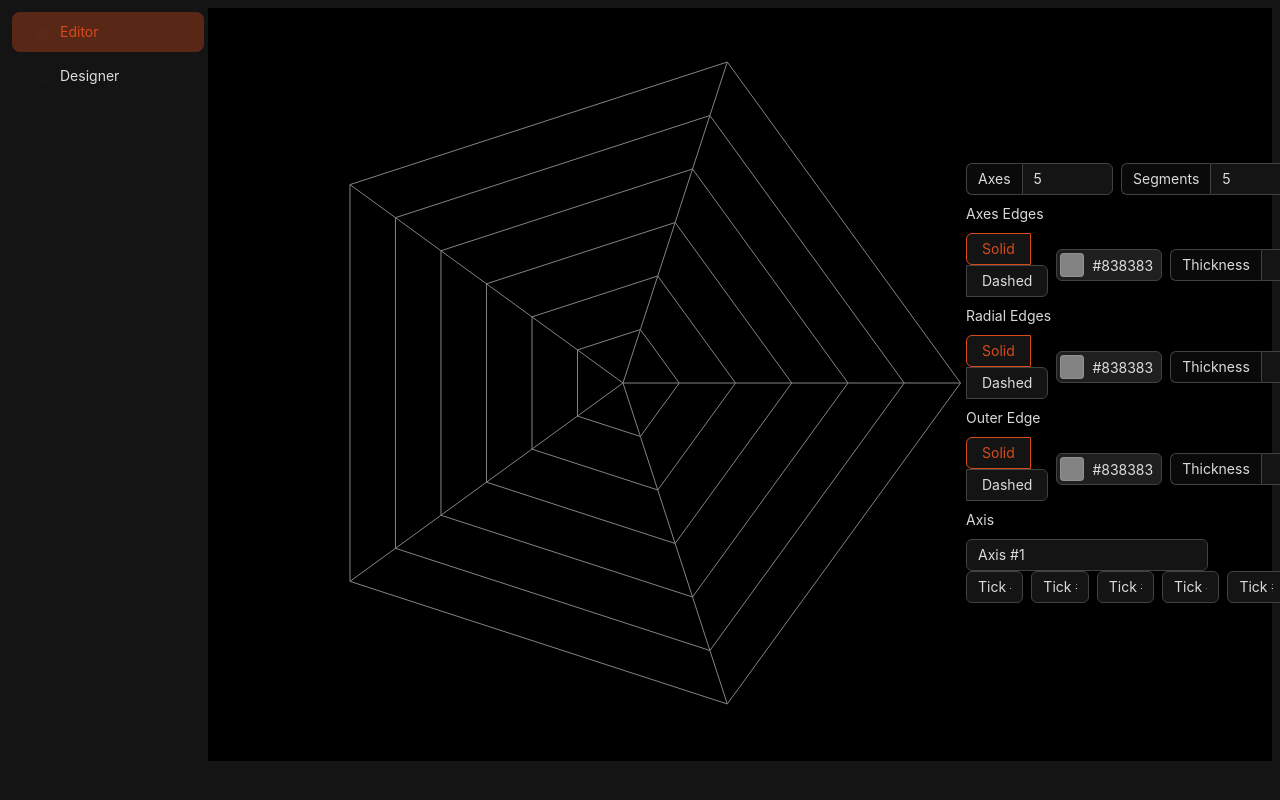
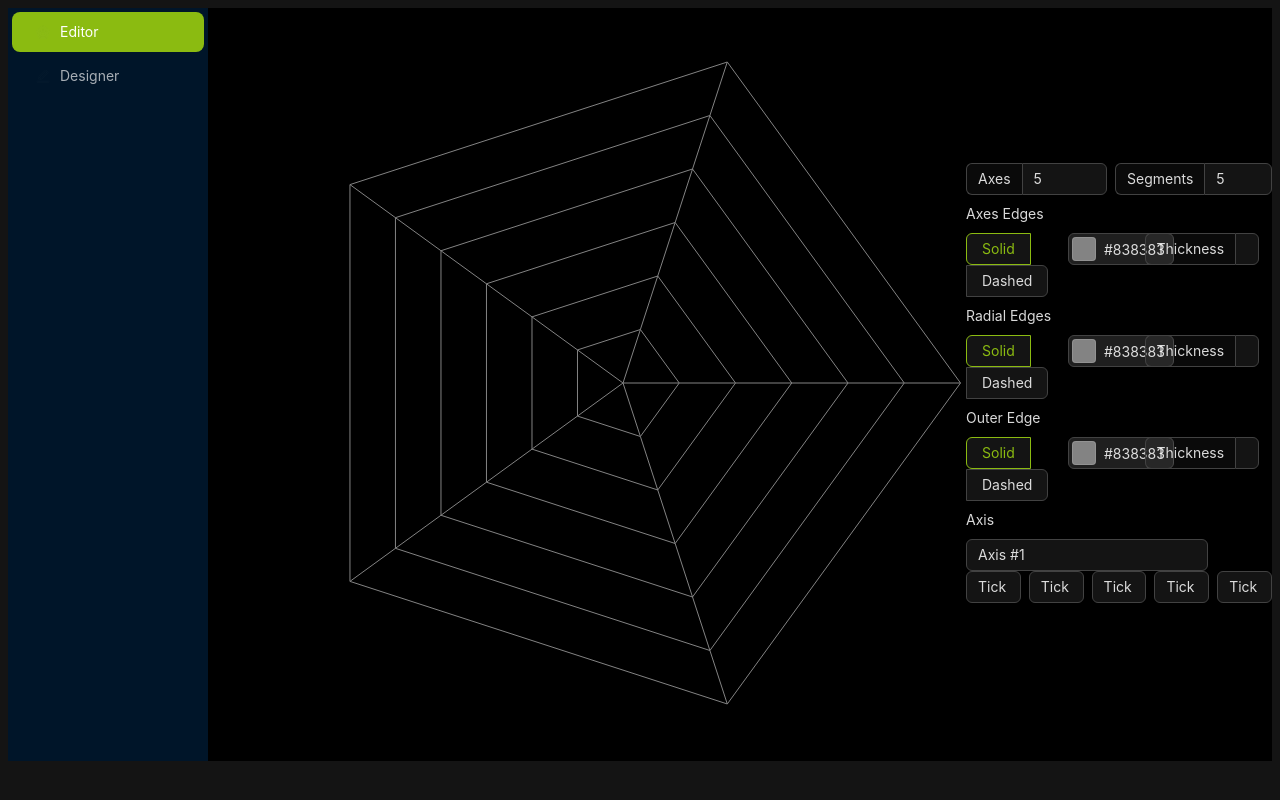
Before and after one commit to CBrather/carman-webapp, a React (Vite) app: page /editor in a window 1280 px wide. Built offline with nearby package versions, Linux system fonts and the light colour scheme.

Commit message:
fix edge style inputs wrapping to next line

```diff
--- a/src/App.tsx
+++ b/src/App.tsx
@@ -1,10 +1,8 @@
-import { Layout, Menu, Tooltip } from 'antd'
+import { Layout, Menu } from 'antd'
 import {
-  MenuUnfoldOutlined,
   EditOutlined,
   RadarChartOutlined,
 } from '@ant-design/icons'
-import { useState } from 'react';
 import { useLocation, useNavigate, Route, Routes } from 'react-router-dom'
 import ChartLayoutDesigner from './pages/ChartLayoutDesigner';
 import ModelEditor from './pages/ModelEditor';
@@ -12,12 +10,6 @@ import ModelEditor from './pages/ModelEditor';
 const { Content, Sider } = Layout;
 
 function App() {
-  const [collapsed, setCollapsed] = useState(true);
-
-  const toggleCollapsed = () => {
-    setCollapsed(!collapsed);
-  };
-
   let navigate = useNavigate();
   const selectedKey = useLocation().pathname
 
@@ -33,7 +25,7 @@ function App() {
       <Sider trigger={null}>
         <Menu
           mode="inline"
-          theme="light"
+          theme="dark"
           defaultSelectedKeys={['editor']}
           selectedKeys={highlight()}
           style={{ height: '100%', borderRight:0 }}
--- a/src/components/Charts/RadarChartLayout.tsx
+++ b/src/components/Charts/RadarChartLayout.tsx
@@ -1,10 +1,9 @@
 import './RadarChart.css';
 
 import { useDispatch, useSelector } from 'react-redux';
-import { EdgeStyle, selectChartConfig } from '../../store/slices/RadarChartConfig';
+import { axisSelected, EdgeStyle, selectChartConfig } from '../../store/slices/RadarChartConfig';
 import { Axis, Coordinate2D } from '../../store/types/RadarChartTypes';
 import { useEffect, useState } from 'react';
-import { axisSelected } from '../../store/slices/RadarChartConfig'
 
 export default function RadarChartLayout() {
 	const width = 750;
--- a/src/components/Forms/ChartConfigForm.tsx
+++ b/src/components/Forms/ChartConfigForm.tsx
@@ -1,7 +1,7 @@
 import { ChangeEvent, useEffect, useState } from 'react';
 import { AxisConfigForm } from './AxisConfigForm';
 import { useDispatch, useSelector } from 'react-redux';
-import { ColorPicker, InputNumber, Space, Radio, Typography } from 'antd'
+import { ColorPicker, InputNumber, Space, Radio, Typography, Row, Col } from 'antd'
 import {
 	EdgeStyle,
 	decrementAxes,
@@ -102,18 +102,23 @@ export default function ChartConfigForm() {
         </Space>
         <Space direction="vertical">
           <Typography type="primary">Axes Edges</Typography>
-          <Space>
+          <Row>
+            <Col span={8}>
               <Radio.Group value={axesEdgesStyle} onChange={(event: ChangeEvent<HTMLSelectElement>) => {;
                   dispatch(updateAxesEdgesStyle({ edgeStyle: event.target.value as EdgeStyle }));
                 }}>
                 {edgeStyleOpts}
               </Radio.Group>
+            </Col>
+            <Col span={6}>
               <ColorPicker
                 showText
                 value={axesColor}
                 onChangeComplete={(value: Color) => {
                   dispatch(updateAxesColor({color: value.toHexString()}))
                 }} />
+            </Col>
+            <Col span={8}>
               <InputNumber
                 addonBefore="Thickness"
                 value={axesThickness}
@@ -121,22 +126,29 @@ export default function ChartConfigForm() {
                   dispatch(updateAxesThickness({thickness: value}));
                 }}
               />
-          </Space>
+            </Col>
+          </Row>
         </Space>
         <Space direction="vertical">
           <Typography type="primary">Radial Edges</Typography>
-          <Space>
+          <Row>
+            <Col span={8}>
               <Radio.Group value={radialEdgesStyle} onChange={(event: ChangeEvent<HTMLSelectElement>) => {;
                   dispatch(updateRadialEdgesStyle({ edgeStyle: event.target.value as EdgeStyle }));
                 }}>
                 {edgeStyleOpts}
               </Radio.Group>
+            </Col>
+            <Col span={6}>
               <ColorPicker
                 showText
                 value={radialEdgesColor}
                 onChangeComplete={(value: Color) => {
                   dispatch(updateRadialEdgesColor({color: value.toHexString()}))
-              }} />
+                }}
+              />
+            </Col>
+            <Col span ={8}>
               <InputNumber
                 addonBefore="Thickness"
                 value={radialEdgesThickness}
@@ -144,22 +156,29 @@ export default function ChartConfigForm() {
                   dispatch(updateRadialEdgesThickness({thickness: value}));
                 }}
               />
-          </Space>
+            </Col>
+          </Row>
         </Space>
         <Space direction="vertical">
           <Typography type="primary">Outer Edge</Typography>
-          <Space>
+          <Row>
+            <Col span={8}>
               <Radio.Group value={outerEdgeStyle} onChange={(event: ChangeEvent<HTMLSelectElement>) => {;
                   dispatch(updateOuterEdgeStyle({ edgeStyle: event.target.value as EdgeStyle }));
                 }}>
                 {edgeStyleOpts}
               </Radio.Group>
+            </Col>
+            <Col span={6}>
               <ColorPicker
                 showText
                 value={outerEdgeColor}
                 onChangeComplete={(value: Color) => {
                   dispatch(updateOuterEdgeColor({color: value.toHexString()}))
-              }} />
+                }}
+              />
+            </Col>
+            <Col span={8}>
               <InputNumber
                 addonBefore="Thickness"
                 value={outerEdgeThickness}
@@ -167,7 +186,8 @@ export default function ChartConfigForm() {
                   dispatch(updateOuterEdgeThickness({thickness: value}));
                 }}
               />
-          </Space>
+            </Col>
+          </Row>
         </Space>
 			<Space direction="vertical">
         <Typography type="primary">Axis</Typography>
--- a/src/main.tsx
+++ b/src/main.tsx
@@ -2,7 +2,7 @@ import React from 'react';
 import ReactDOM from 'react-dom/client';
 
 import { ConfigProvider, theme } from 'antd'
-import { volcano } from '@ant-design/colors'
+import { lime } from '@ant-design/colors'
 
 import { Provider } from 'react-redux';
 import store from './store/store.ts';
@@ -12,7 +12,7 @@ import { BrowserRouter } from 'react-router-dom';
 
 ReactDOM.createRoot(document.getElementById('root')!).render(
 	<Provider store={store}>
-    <ConfigProvider theme={{algorithm: theme.darkAlgorithm, token: { colorPrimary: volcano.primary}}}>
+    <ConfigProvider theme={{algorithm: theme.darkAlgorithm, token: { colorPrimary: lime.primary}}}>
       <React.StrictMode>
         <BrowserRouter>
           <App />
```
Lines whose indentation alone changed are shown as unchanged.
